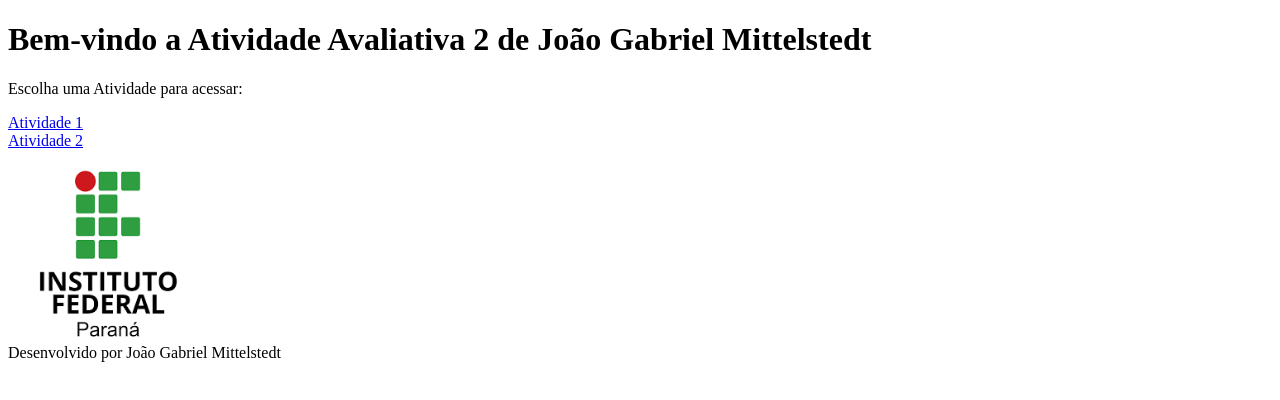
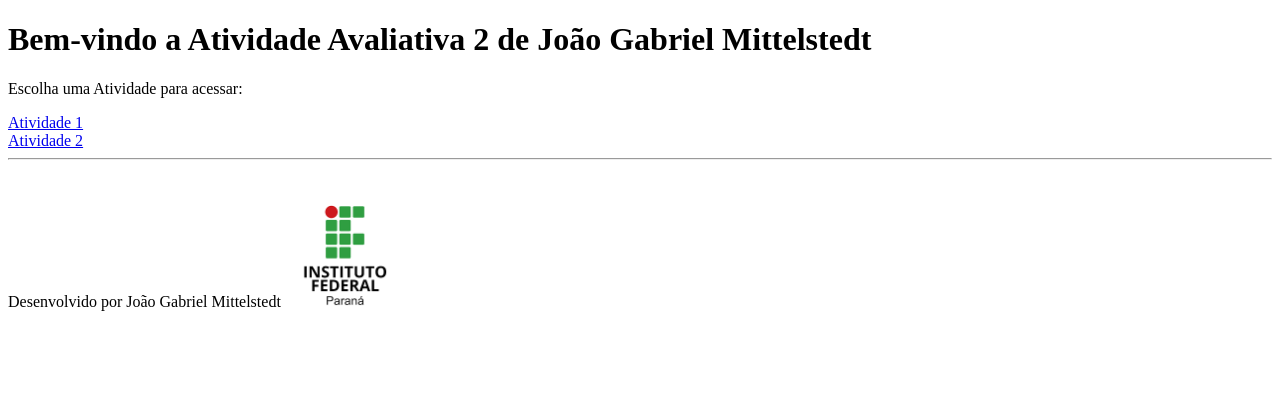
Before and after one commit to joaomtt123/-Disciplina_Tecnologia_web_2025, a plain HTML site: page index.html in a window 1280 px wide. Drawn offline with Linux system fonts and the light colour scheme.

Commit message:
aaaaaaaaaaaaaaaaaa

```diff
--- a/index.html
+++ b/index.html
@@ -10,10 +10,11 @@
 
     <a href="atividade1/atividade1.html">Atividade 1</a><br>
     <a href="Atividade_2/Atividade.2.html">Atividade 2</a>
+    <hr>
 
     <br><br>
 
-    <img src="Atividade_2/imagens/ifpr.png" width="200"><br>
     Desenvolvido por João Gabriel Mittelstedt
+    <img src="Atividade_2/imagens/ifpr.png" width="120"><br>
     </body>
 </html>
```
